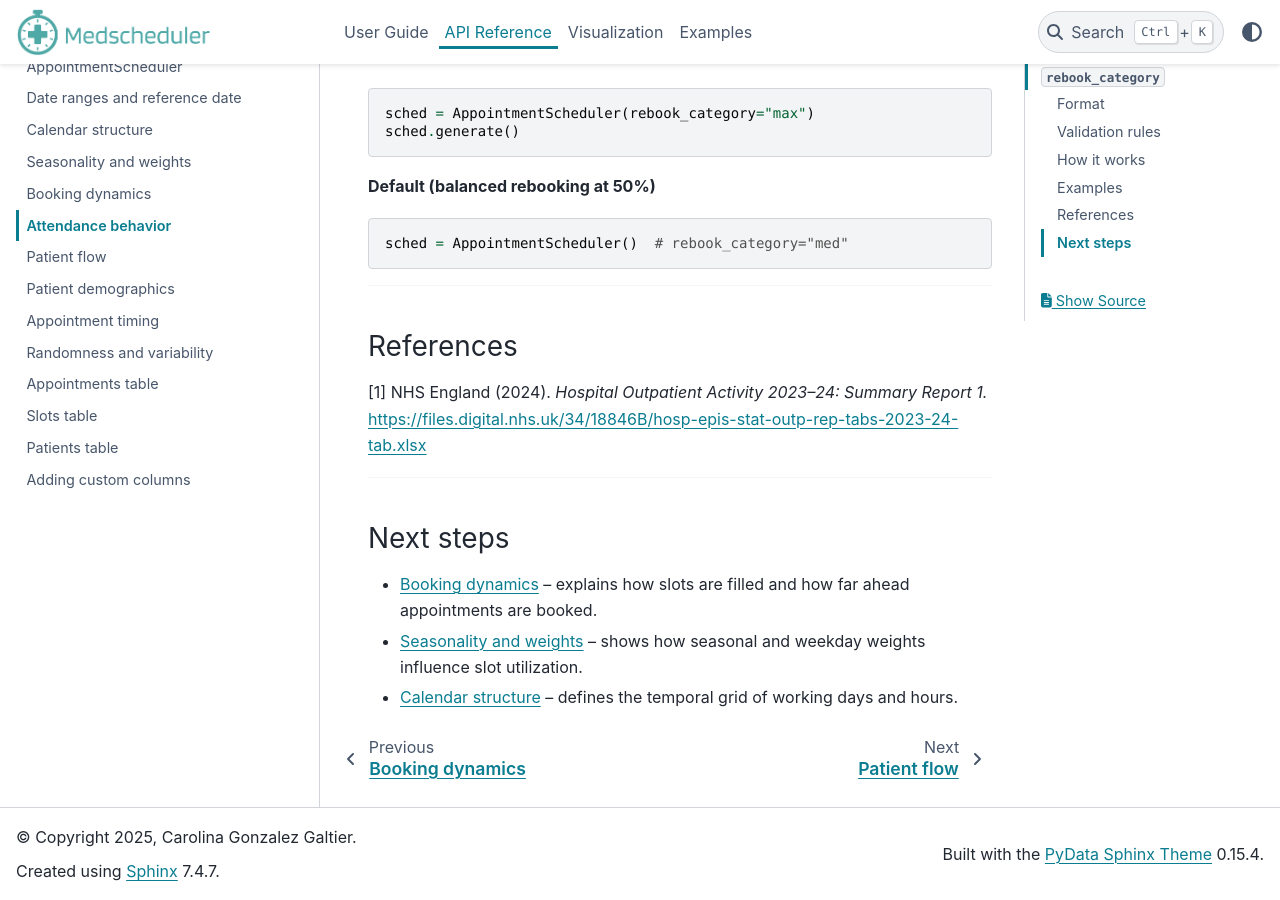
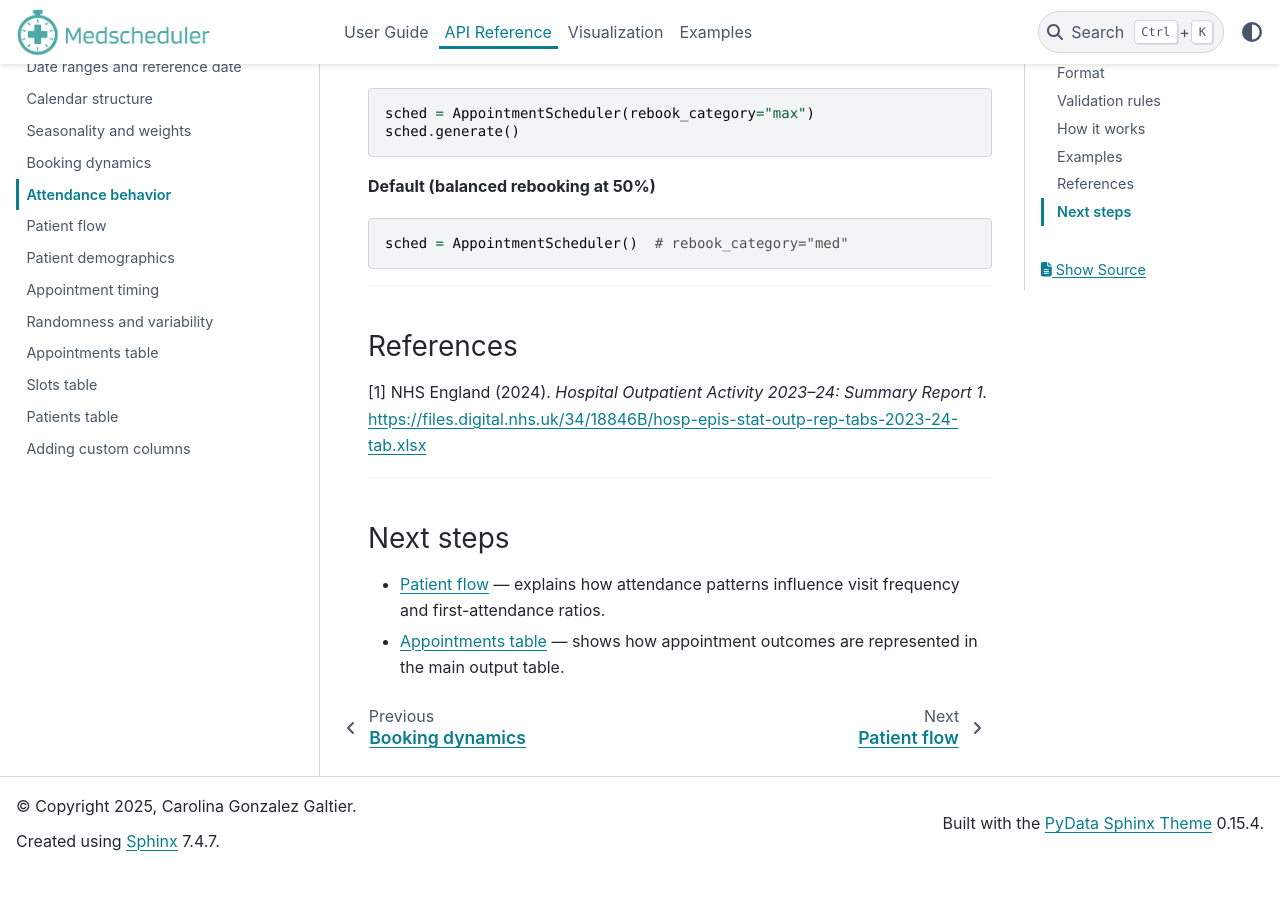
Before and after one commit to carogaltier/medscheduler, a Sphinx documentation site: the page built from docs/api-reference/attendance_behavior.md, in a window 1280 px wide and 900 px high, scrolled down 3801 px. Built offline with Sphinx 7.4.7 and the PyData theme 0.15.4, drawn with Linux system fonts in a browser that asks for light colours; after the commit the page ends 4671 px from its top, so only the background shows below that.

Commit message:
Update attendance_behavior.md

```diff
--- a/docs/api-reference/attendance_behavior.md
+++ b/docs/api-reference/attendance_behavior.md
@@ -138,6 +138,5 @@
 
 ### Next steps
 
-- {doc}`booking_dynamics` – explains how slots are filled and how far ahead appointments are booked.
-- {doc}`seasonality_weights` – shows how seasonal and weekday weights influence slot utilization.
-- {doc}`calendar_structure` – defines the temporal grid of working days and hours.
+- {doc}`patient_flow` — explains how attendance patterns influence visit frequency and first-attendance ratios.
+- {doc}`appointments_table` — shows how appointment outcomes are represented in the main output table.
```
